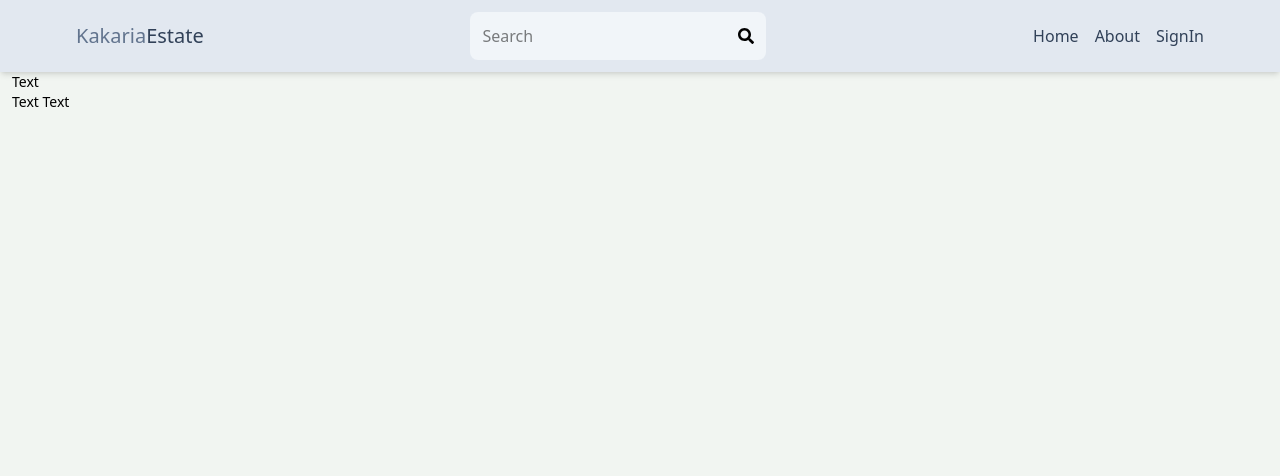
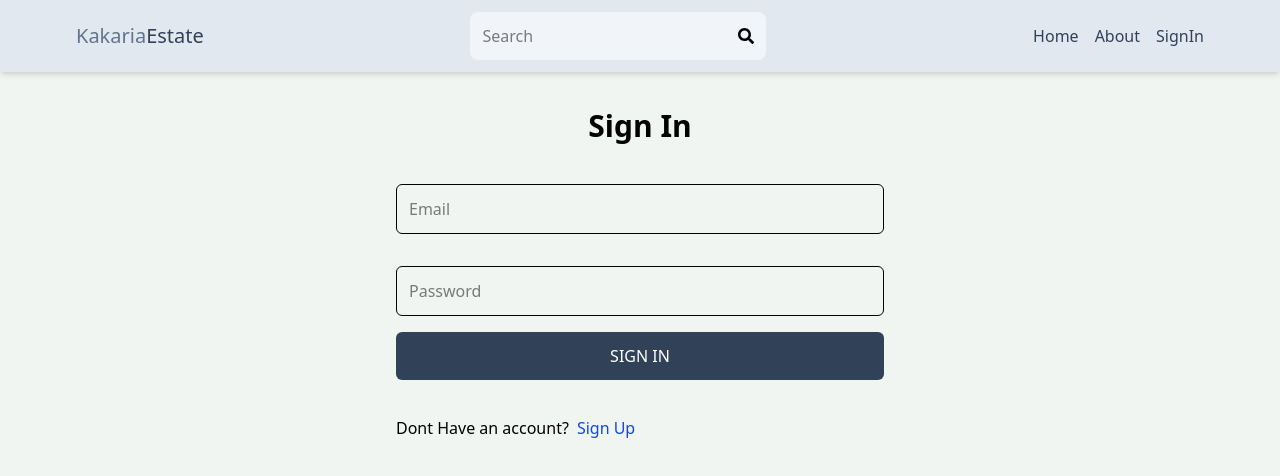
Before and after one commit to KartikeyKakaria/Estate-Website, a React (Vite) app in the folder client/: page /sign-in in a window 1280 px wide. Shown: the top 476 px of the page. Built offline with nearby package versions, Linux system fonts and the light colour scheme.

Commit message:
added signin functionality

```diff
--- a/client/src/pages/SignIn.jsx
+++ b/client/src/pages/SignIn.jsx
@@ -1,21 +1,74 @@
-import { Link } from "react-router-dom";
+import { useState } from "react";
+import { Link, useNavigate } from "react-router-dom";
 const SignIn = () => {
+  const [formData, setFormData] = useState({});
+  const [loading, setLoading] = useState(false);
+  const [error, setError] = useState(null);
+  const navigate = useNavigate();
+
+  const handleChange = (e) => {
+    setFormData({ ...formData, [e.target.id]: e.target.value });
+  };
+  const handleSubmit = async (e) => {
+    e.preventDefault();
+    try {
+      setLoading(true);
+      const res = await fetch("/api/auth/signin", {
+        method: "POST",
+        headers: {
+          "Content-Type": "application/json",
+        },
+        body: JSON.stringify(formData),
+      });
+      const data = await res.json();
+      if (data.success == false) {
+        console.log(data)
+        setError(data.message);
+        setLoading(false);
+        return;
+      }
+      console.log(data);
+      navigate("/");
+      setLoading(false);
+    } catch (error) {
+      setError(error.message);
+      setLoading(false);
+      return;
+    }
+    setFormData({}); // Clear form fields after submission
+  };
   return (
-    <div>
-      <div className="mx-auto max-w-7xl px-3 lg:grid lg:grid-cols-2">
-        <div className="space-y-6">
-          <Link to={{
-            href:"/"
-          }} href="/">
-            <div className="w-fit flex items-center">
-              <div className=" text-xs font-medium lg:text-sm">
-                <p>Text</p>
-                <p>Text Text</p>
-              </div>
-            </div>
+    <div className="p-3 max-w-lg mx-auto">
+      <h1 className="text-3xl text-center font-semibold my-6">Sign In</h1>
+      <form onSubmit={handleSubmit} className="flex flex-col gap-4">
+        <input
+          type="email"
+          placeholder="Email"
+          className="border p-3 mt-4 rounded-md"
+          id="email"
+          onChange={handleChange}
+        />
+        <input
+          type="password"
+          placeholder="Password"
+          className="border p-3 mt-4 rounded-md"
+          id="password"
+          onChange={handleChange}
+        />
+        <button
+          disabled={loading}
+          className="bg-slate-700 text-white p-3 rounded-md uppercase disabled:opacity-80 hover:cursor-pointer hover:opacity-90"
+        >
+          {loading ? "Creating..." : "Sign In"}
+        </button>
+        <div className="flex gap-2 mt-5">
+          <p>Dont Have an account?</p>
+          <Link to="/sign-up">
+            <span className="text-blue-700">Sign Up</span>
           </Link>
         </div>
-      </div>
+        {error && <p className="text-red-500">{error}</p>}
+      </form>
     </div>
   );
 };
```
